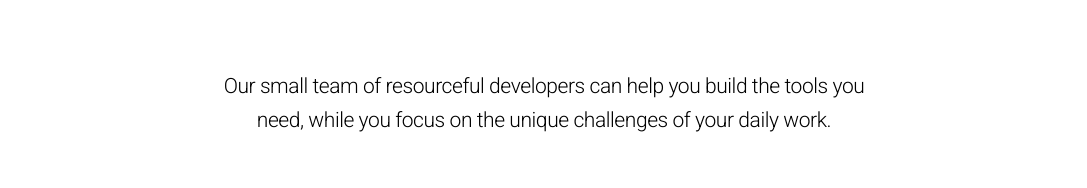
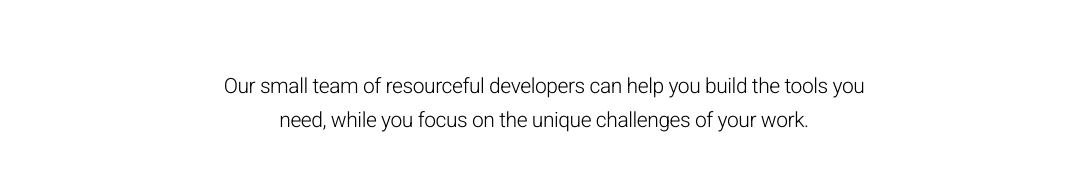
Before and after one commit to madriska/new-website, a website: page docs/index.html in a window 1280 px wide. Shown: the part 569-757 px from the top of the page, without its empty margins (96-1183 px from the left). Drawn offline with Linux system fonts and the light colour scheme.

Commit message:
Add index

```diff
--- a/docs/index.html
+++ b/docs/index.html
@@ -61,7 +61,7 @@
   <div class="container">
     <div class="row">
     <div class="col-sm-8 col-sm-offset-2 text-center m-b-lg">
-      <p class="lead m-x-auto">Our small team of resourceful developers can help you build the tools you need, while you focus on the unique challenges of your daily work.</p>
+      <p class="lead m-x-auto">Our small team of resourceful developers can help you build the tools you need, while you focus on the unique challenges of your work.</p>
     </div>
     </div>
     <div class="row">
```
